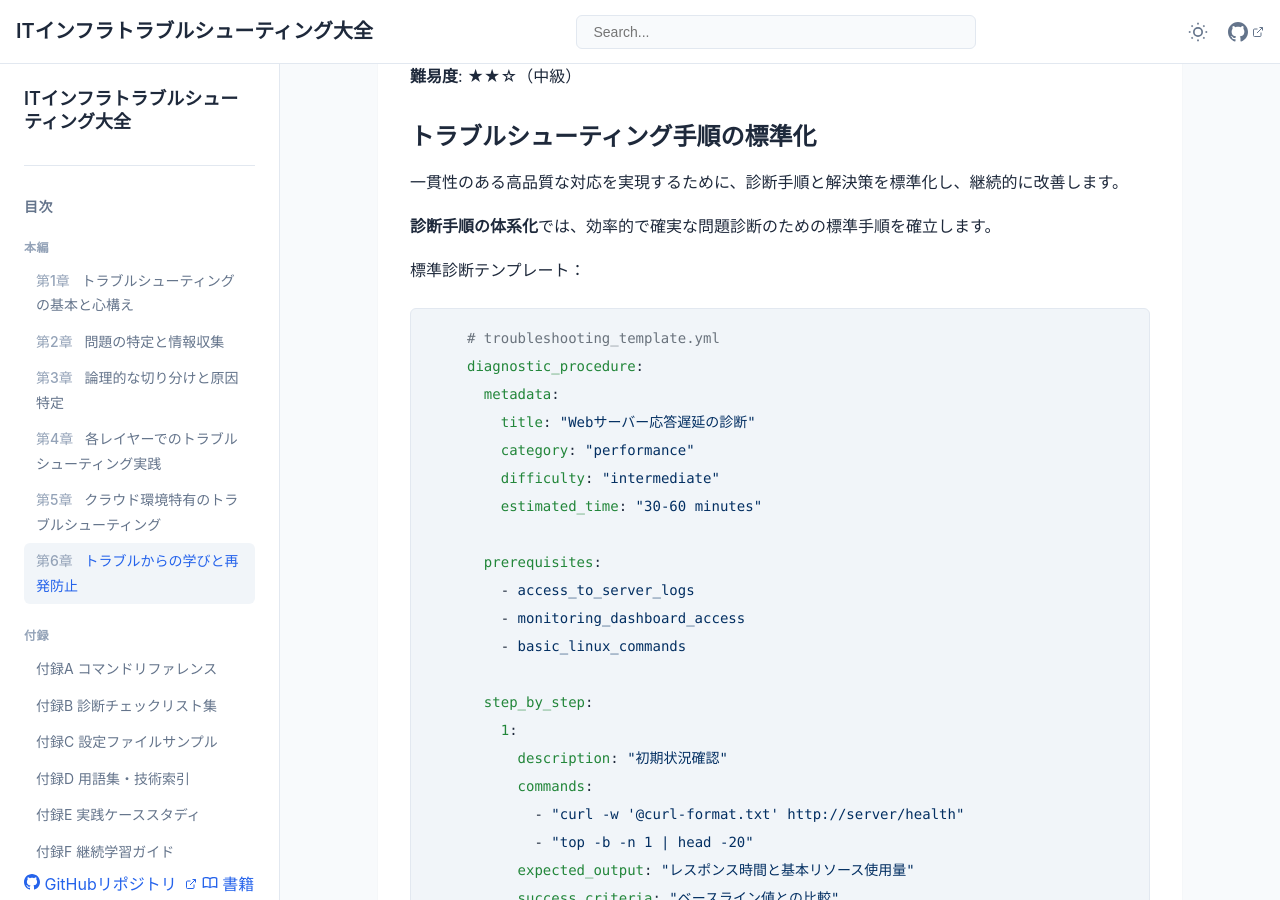
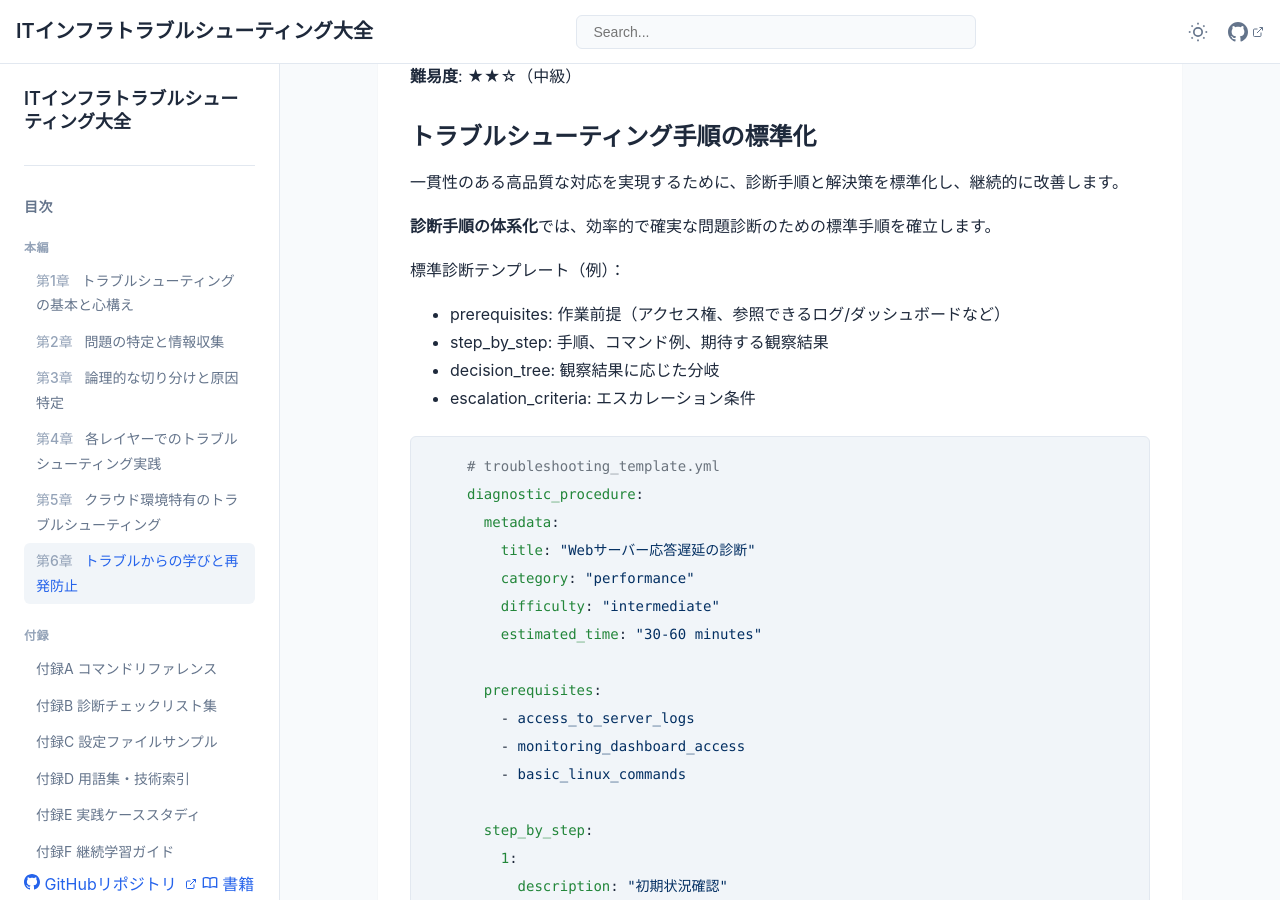
Before and after one commit to itdojp/IT-infra-troubleshooting-book, a Jekyll site: the page built from docs/src/chapter-chapter06/index.md, in a window 1280 px wide and 900 px high, scrolled down 15568 px. Built offline with Jekyll 4.4.1, drawn with Linux system fonts in a browser that asks for light colours; some of the changed text lies outside the part shown.

Commit message:
docs: 第6章の可読性改善（テンプレートの補足）

````diff
--- a/docs/src/chapter-chapter06/index.md
+++ b/docs/src/chapter-chapter06/index.md
@@ -556,7 +556,13 @@ class IntelligentAlertManager:
 
 **診断手順の体系化**では、効率的で確実な問題診断のための標準手順を確立します。
 
-標準診断テンプレート：
+標準診断テンプレート（例）：
+
+- prerequisites: 作業前提（アクセス権、参照できるログ/ダッシュボードなど）
+- step_by_step: 手順、コマンド例、期待する観察結果
+- decision_tree: 観察結果に応じた分岐
+- escalation_criteria: エスカレーション条件
+
 ```yaml
 # troubleshooting_template.yml
 diagnostic_procedure:
@@ -715,7 +721,10 @@ class TroubleshootingKnowledgeBase:
 
 **包括的なシステムヘルスチェック**では、多角的な視点からシステムの健全性を評価します。
 
-自動ヘルスチェックスクリプト：
+自動ヘルスチェックスクリプト（例）：
+
+注: このスクリプトは例示です。実運用に適用する場合は、利用環境（systemd の有無、`bc` の有無、監視すべきサービス名、権限）に合わせて調整し、影響の少ない環境で事前検証してください。
+
 ```bash
 #!/bin/bash
 # comprehensive_health_check.sh
````
